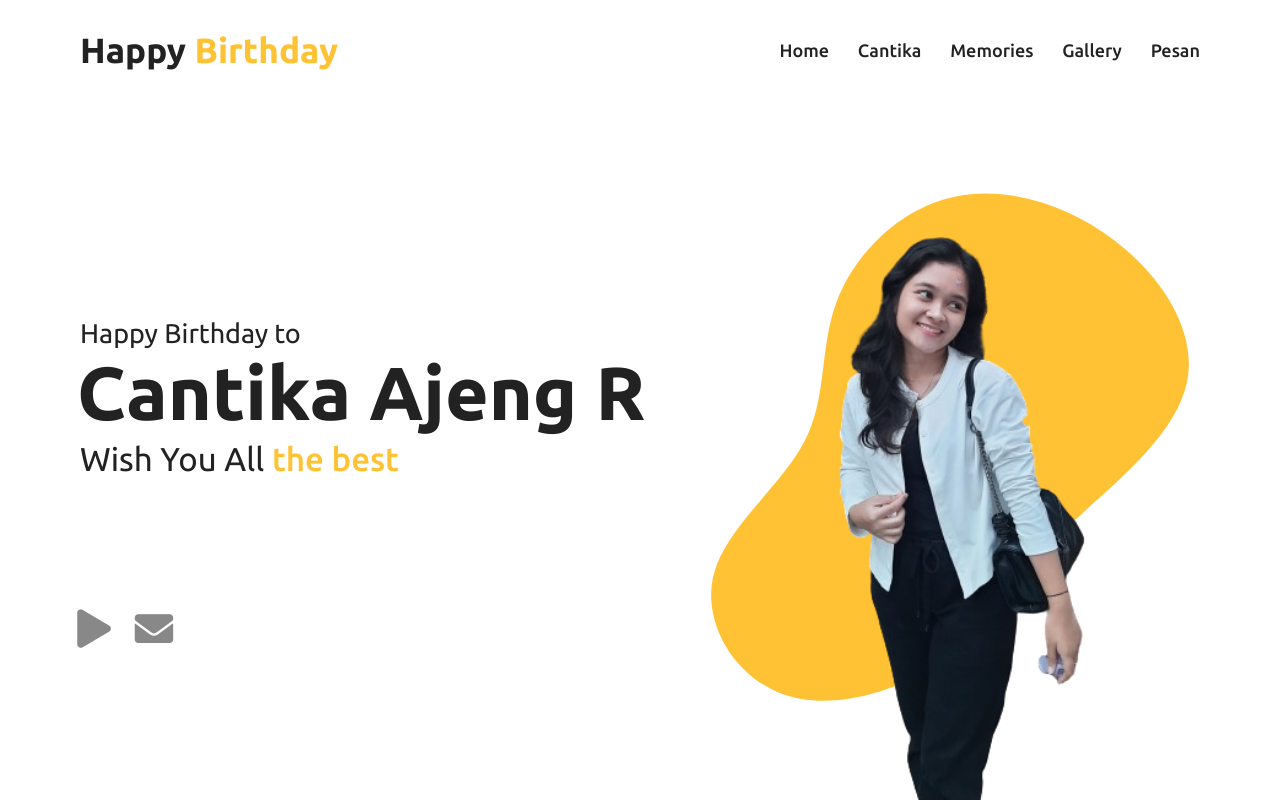
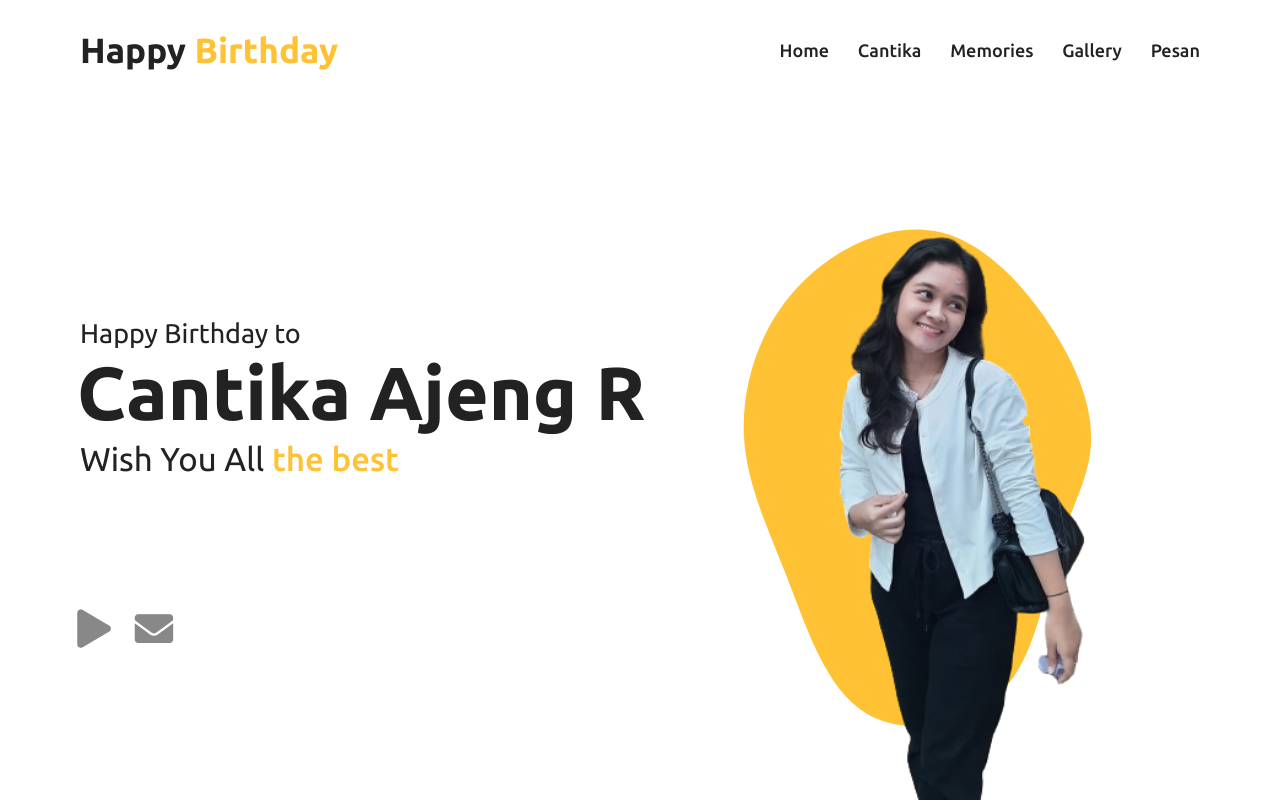
Before and after one commit to can-birthday/can-birthday.github-io, a plain HTML site: page index.html in a window 1280 px wide. Shown: the top 804 px of the page. Drawn offline with nearby package versions, Linux system fonts and the light colour scheme.

Commit message:
update shape

```diff
--- a/index.html
+++ b/index.html
@@ -54,11 +54,7 @@
           </div>
           <div class="images">
             <svg class="shape" viewBox="0 0 200 200" xmlns="http://www.w3.org/2000/svg">
-              <path
-                fill="#FFC234"
-                d="M54,-74.8C69,-63.3,79.7,-46.3,76.6,-30.8C73.5,-15.3,56.6,-1.2,45.4,9C34.2,19.2,28.7,25.6,22.1,33.9C15.5,42.2,7.7,52.5,-5.4,60C-18.6,67.5,-37.2,72.2,-51.3,66.3C-65.5,60.4,-75.1,44,-71.3,29.4C-67.5,14.8,-50.3,2,-43,-12C-35.7,-26,-38.4,-41.2,-32.9,-55.8C-27.4,-70.4,-13.7,-84.4,2.9,-88.3C19.4,-92.3,38.9,-86.3,54,-74.8Z"
-                transform="translate(100 100)"
-              />
+              <path fill="#FFC234" d="M34.5,-47.2C43.1,-33.8,47.4,-21.5,46.5,-10.5C45.7,0.4,39.7,10,35.6,23.8C31.4,37.6,29.1,55.6,18.4,66.3C7.7,77.1,-11.4,80.4,-23.9,72.8C-36.4,65.1,-42.2,46.4,-48.4,30.5C-54.6,14.5,-61.1,1.3,-61.9,-13.8C-62.6,-28.9,-57.7,-45.9,-46.4,-58.8C-35.2,-71.7,-17.6,-80.6,-2.3,-77.8C12.9,-75.1,25.9,-60.6,34.5,-47.2Z" transform="translate(100 100)" />
             </svg>
             <img src="images/girl.png" class="profil" />
           </div>
```
